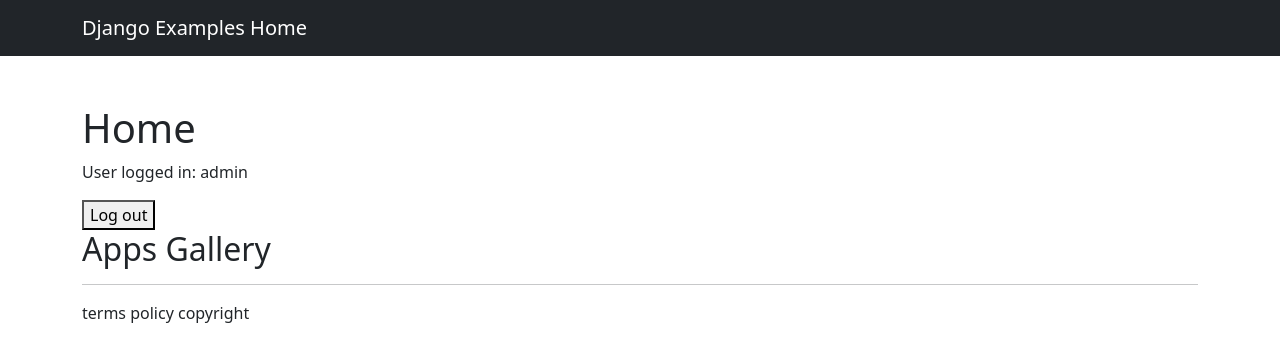
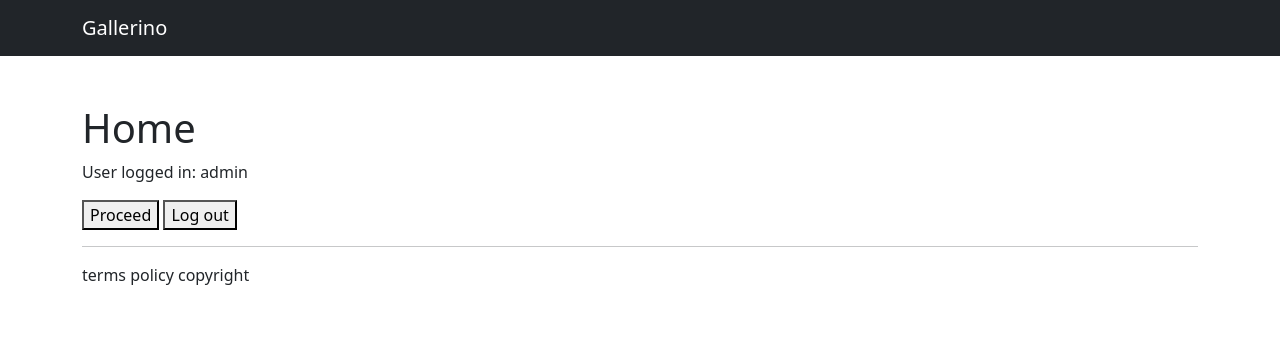
Before and after one commit to hamk-webdev-intip22a6/Kuvanortit, a Django app: page / in a window 1280 px wide. Shown: the top 362 px of the page. Run offline with Django 5.2, Linux system fonts and the light colour scheme; a user stored in the database is signed in.

Commit message:
Vielä nopea putsaus ja nappi lisätty joka ohjaa jo kirjautuneen pääohjelmaan

```diff
--- a/web_project/templates/base.html
+++ b/web_project/templates/base.html
@@ -20,7 +20,7 @@
     <!-- HERE -->
     <nav class="navbar navbar-expand-lg navbar-dark bg-dark">
       <div class="container">
-        <a class="navbar-brand" href="{% url 'home' %}">Django Examples Home</a>
+        <a class="navbar-brand" href="{% url 'home' %}">Gallerino</a>
       </div>
     </nav>
     <div class="container">
--- a/web_project/templates/home.html
+++ b/web_project/templates/home.html
@@ -4,6 +4,7 @@
 <p>User logged in: {{ user }}</p>
 <form method="post" action="{% url 'logout' %}">
   {% csrf_token %}
+  <button type="button" onclick="location.href = '/gallerino'">Proceed</button>
   <button type="submit">Log out</button>
 </form>
 {% else %}
@@ -11,9 +12,11 @@
 <p><a href="{% url 'login' %}">Login</a></p>
 <p><a href="{% url 'signup' %}">Create a new Account</a></p>
 {% endif %}
-<h2>Apps Gallery</h2>
 {% comment %}
+<!-- <h2>Apps Gallery</h2>
+
 <ul>
-  <li><a href="{% url 'Gallerino:index' %}">Gallerino</a></li>
-</ul>
-{% endcomment %} {% endblock %}
+  <li><a href="{% url 'Gallerino' %}">Gallerino</a></li>      Tässä toistaiseksi jos tarvii
+</ul> -->
+{% endcomment %}
+ {% endblock %}
```
Also changed, not shown: web_project/gallerino/templates/gallerino/index.html (+6 -1 lines).
